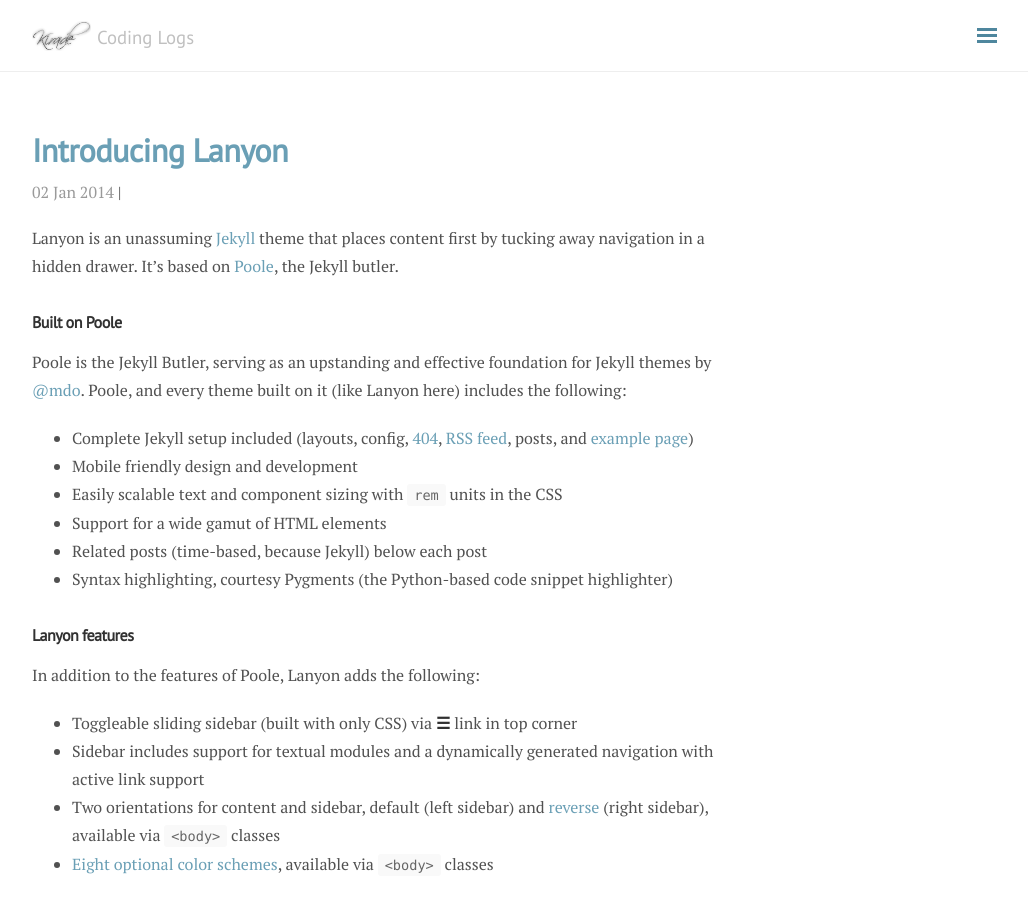
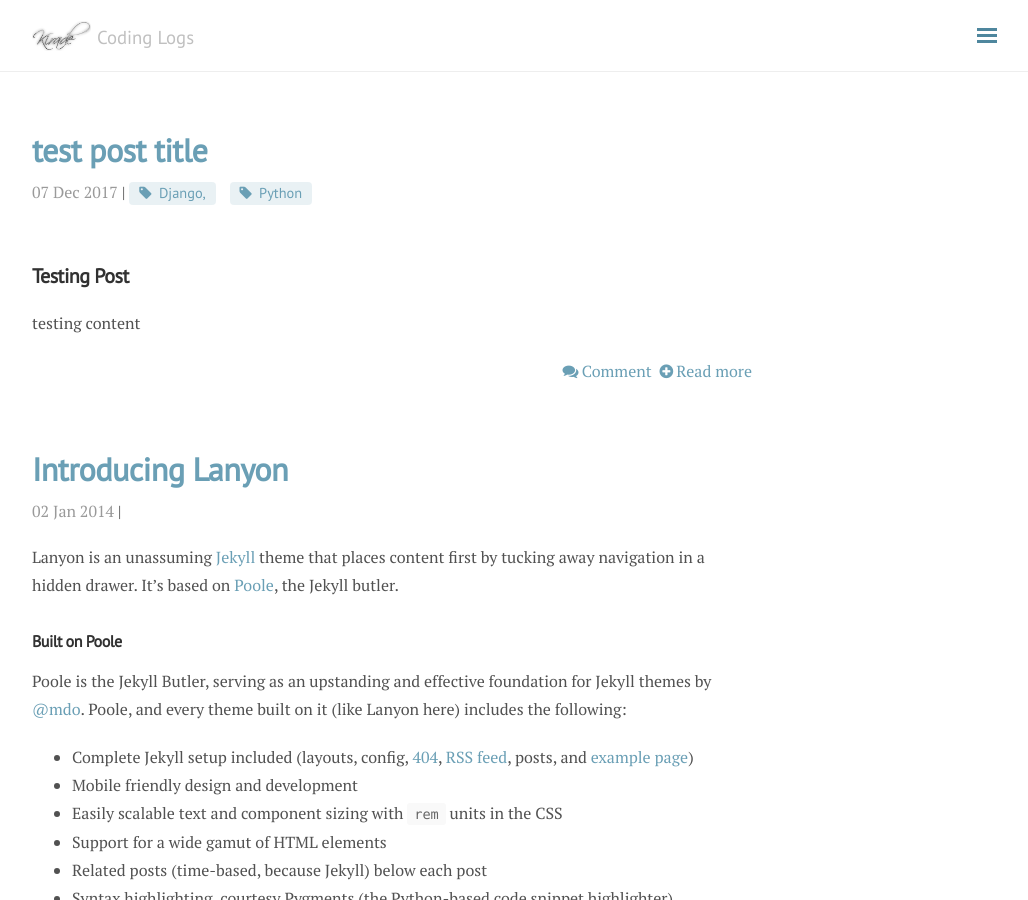
Before and after one commit to Kirade/kirade.github.io.old, a Jekyll site: the page built from blog/index.html, in a window 1280 px wide and 900 px high. Shown: the whole window, without its empty margins (248-1276 px from the left). Built offline with Jekyll 4.4.1, drawn with Linux system fonts in a browser that asks for light colours; nearby versions of some CDN libraries; the list of posts is cut into pages by our own code; comment, search, counter and statistics services are not loaded.

Commit message:
Sidebar 조정

```diff
--- a/_config.yml
+++ b/_config.yml
@@ -45,8 +45,8 @@ nav:
     - { Tags: '/blog/tags/' }
   About:
     - '/about/'
-  Github Project:
-    - 'http://kirade.github.io/'
+  #Github Project:
+    #- 'http://kirade.github.io/'
 
 # Where are tags and categories displayed
 tag_page: '/blog/tags/'
--- a/_includes/sidebar.html
+++ b/_includes/sidebar.html
@@ -67,12 +67,12 @@
 
     {% endfor %}
 
-    <span class="sidebar-nav-item">Currently v{{ site.version }}</span>
+    <!--<span class="sidebar-nav-item">Currently v{{ site.version }}</span>-->
   </nav>
 
   <div class="sidebar-item">
     <p>
-    &copy; {{ site.time | date: '%Y' }} {{ site.author.name }}. This work is liscensed under <a href="http://creativecommons.org/licenses/by-nc/4.0/">CC BY-NC 4.0</a>.
+    &copy; {{ site.time | date: '%Y' }} {{ site.author.name }}.
     </p>
   </div>
 
--- /dev/null
+++ b/_posts/2017-12-07-test_post.md
@@ -0,0 +1,10 @@
+---
+layout: post
+title: test post title
+category: ComputerScience
+tags: Django, Python
+---
+
+## Testing Post
+
+testing content
```
